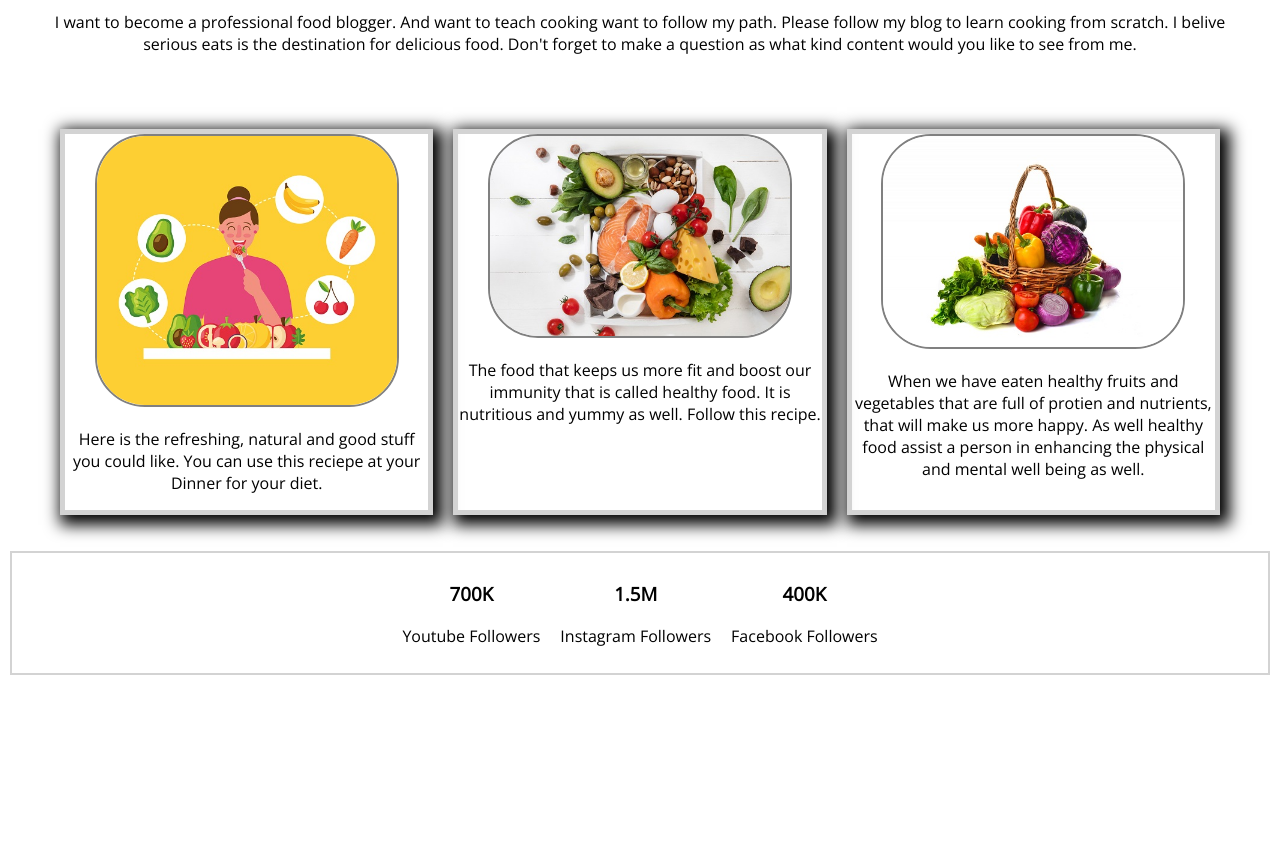
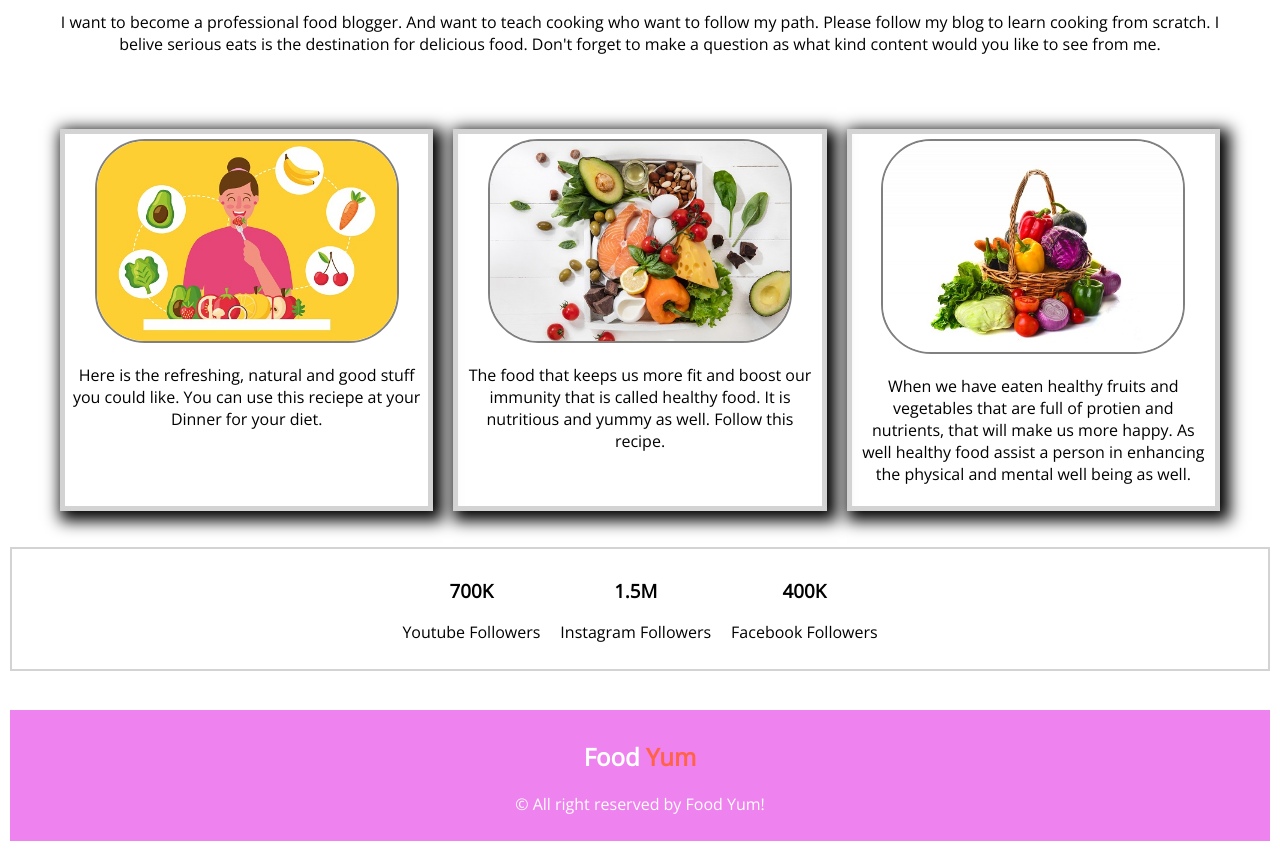
Before and after one commit to sanjit43/food-of-yum, a plain HTML site: page index.html in a window 1280 px wide. Shown: the part 1060-1913 px from the top of the page. Before the commit the page ends 1735 px from the top, so only its background shows below. Drawn offline with nearby package versions, Linux system fonts and the light colour scheme.

Commit message:
footer add

```diff
--- a/index.html
+++ b/index.html
@@ -66,7 +66,7 @@
     <div class="my-goal">
         <h2>My Goal</h2>
         <p>I want to become a professional food blogger. And want
-            to teach cooking want to follow my path. Please follow
+            to teach cooking who want to follow my path. Please follow
             my blog to learn cooking from scratch.
             I belive serious eats is the destination for delicious
             food. Don't forget to make a question as what
@@ -76,7 +76,7 @@
 
     <section class="recipe-post">
         <div class="recipe-section-one">
-            <img src="images/serial-image-one.jpg" alt="Healty Food">
+            <img class="image-one" src="images/serial-image-one.jpg" alt="Healty Food">
             <p>Here is the refreshing, natural and good stuff you could
                 like. You can use this reciepe at your Dinner for your
                 diet.</p>
@@ -111,9 +111,10 @@
         </div>
     </div>
 
-
-
-
+    <footer>
+        <h2>Food <span class="tomato-color">Yum</span></h2>
+        <p>&copy; All right reserved by Food Yum!</p>
+    </footer>
 </body>
 
 </html>
--- a/style.css
+++ b/style.css
@@ -105,6 +105,11 @@ li{
     border: 5px solid lightgray;
     margin: 10px;
     box-shadow: 5px 5px 15px 5px #000000;
+    padding: 5px;
+}
+
+.image-one{
+    height: 200px;
 }
 
 .recipe-section-one img{
@@ -130,3 +135,14 @@ li{
     text-align: center;
     padding: 10px; /* Followers Set*/
 }
+
+footer{
+    background-color: violet;
+    color: white;
+    text-align: center;
+    padding: 10px 40px;
+    margin-left: 10px;
+    margin-right: 10px;
+    margin-top: 3%;
+    margin-bottom: 1%;
+}
```
